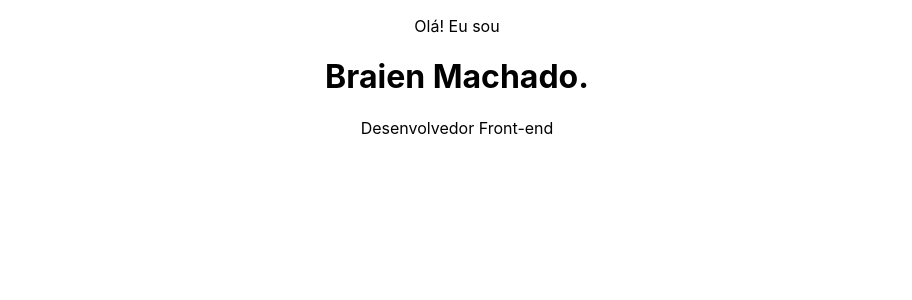
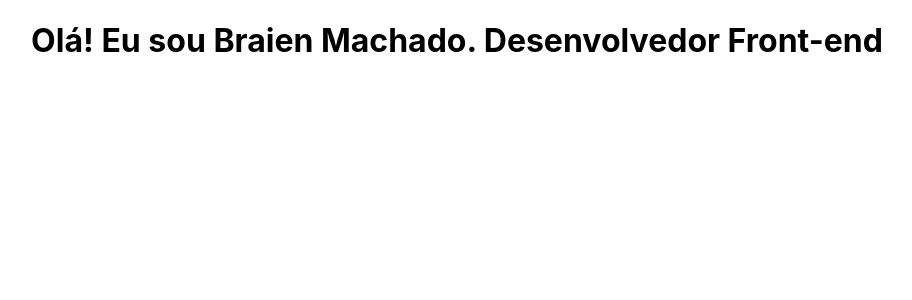
Before and after one commit to braien-machado/react-portfolio, a React (Create React App) app: page / in a window 1280 px wide. Shown: the top 300 px of the page, without its empty margins (183-1095 px from the left). Built offline with nearby package versions, Linux system fonts and the light colour scheme.

Commit message:
insert all presentation content in h1 and test if the content is correct

```diff
--- a/src/App.js
+++ b/src/App.js
@@ -3,9 +3,7 @@ import './App.css';
 function App() {
   return (
     <div className="App">
-      <p>Olá! Eu sou</p>
-      <h1>Braien Machado.</h1>
-      <p>Desenvolvedor Front-end</p>
+      <h1>Olá! Eu sou <span>Braien Machado.</span> <span>Desenvolvedor Front-end</span></h1>
     </div>
   );
 }
```
Also changed, not shown: 1 other file (tests, documents, lock files or other folders).
